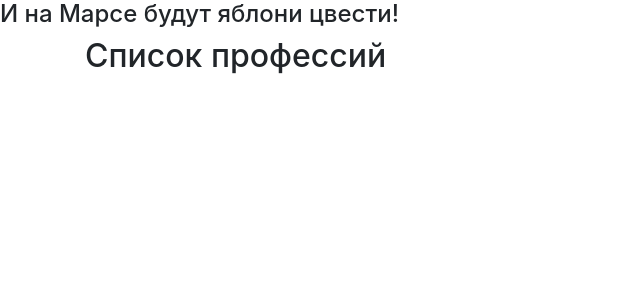
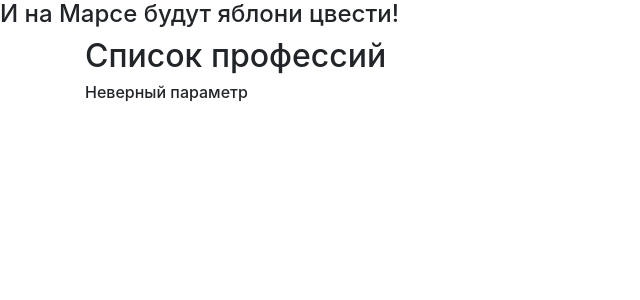
Before and after one commit to AccidentalGenius13/WEB.-.-flask-wtf, a Flask app: page /list_prof/1 in a window 1280 px wide. Shown: the part 72-372 px from the top of the page, without its empty margins (0-640 px from the left). Run offline with Flask 3, Linux system fonts and the light colour scheme; some libraries are stand-ins or nearby versions.

Commit message:
3 задача

```diff
--- a/templates/professions.html
+++ b/templates/professions.html
@@ -16,6 +16,10 @@
                 <li>{{ profession }}</li>
             {% endfor %}
         </ul>
+    {% else %}
+        <div>
+            <h6>Неверный параметр</h6>
+        </div>
     {% endif %}
 
 </div>
```
